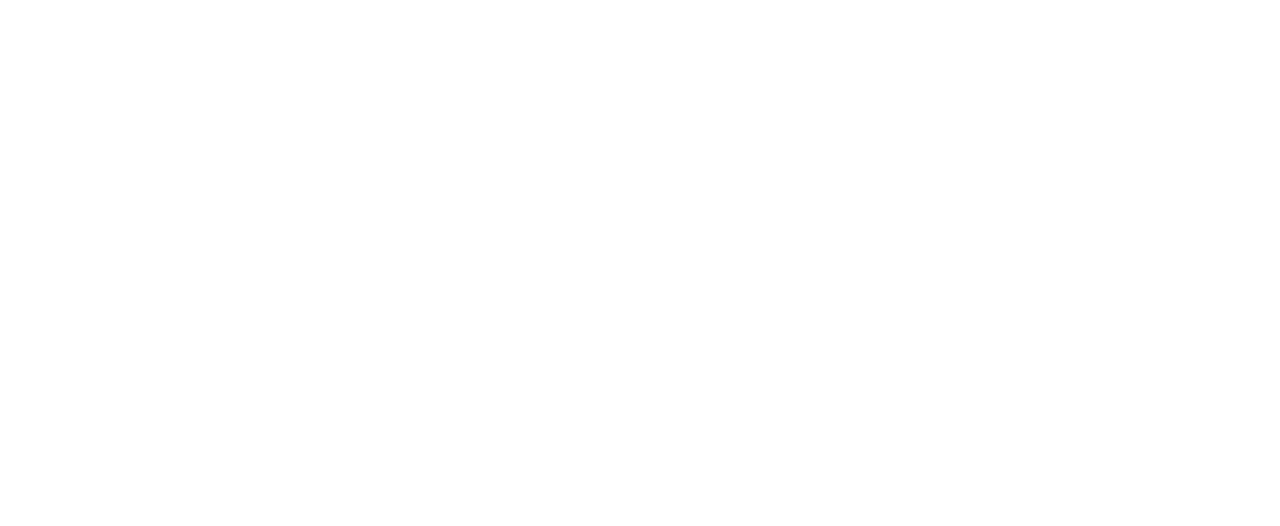
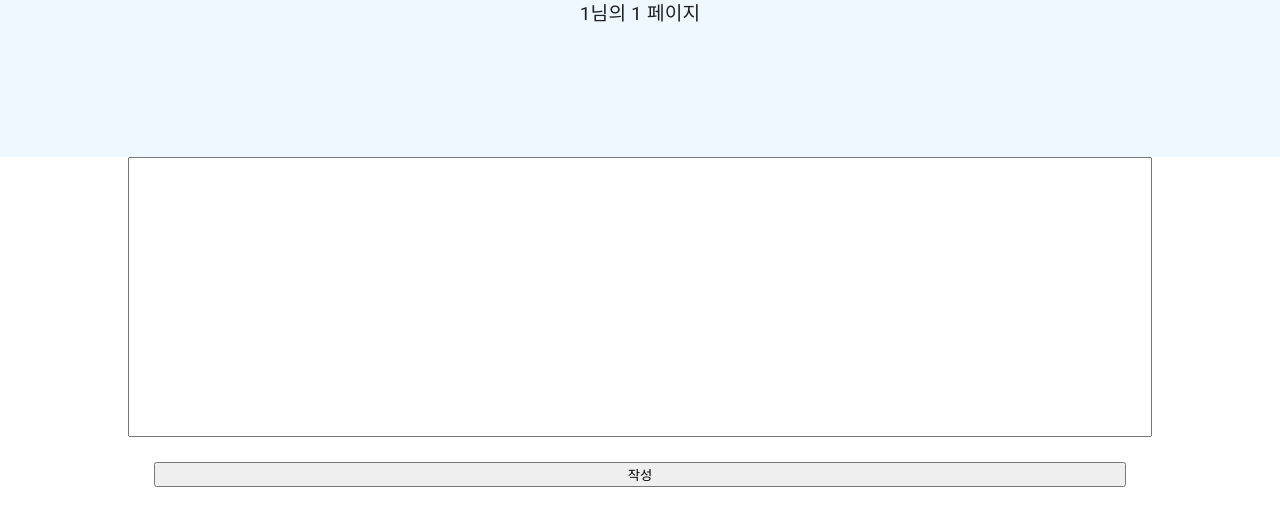
Before and after one commit to hwanhee-k/Smart-medical-App, a React (Create React App) app in the folder order-app/: page /reception/1/1 in a window 1280 px wide. Before the commit this address had no page. Shown: the top 526 px of the page. Built offline with nearby package versions, Linux system fonts and the light colour scheme.

Commit message:
접수순서 게시글 페이지 구성, 라우팅완료

```diff
--- a/order-app/src/App.js
+++ b/order-app/src/App.js
@@ -2,12 +2,18 @@
 import MainPage from "./page/MainPage";
 import DraggableList from "./component/DraggableList";
 import { Routes, Route } from "react-router-dom";
+import ReceptionPage from "./page/DetailPage/ReceptionPage";
 
 function App() {
   return (
     <div className="App">
       <Routes>
         <Route exact path="/" element={<MainPage />} />
+        <Route
+          exact
+          path="/reception/:content/:name"
+          element={<ReceptionPage />}
+        />
       </Routes>
     </div>
   );
--- a/order-app/src/component/DraggableList.js
+++ b/order-app/src/component/DraggableList.js
@@ -3,9 +3,11 @@
 import Toggle from "./toggle";
 import DragHandleIcon from "@mui/icons-material/DragHandle";
 import styled from "styled-components";
+import { useNavigate } from "react-router-dom";
 
 const DraggableList = ({ items }) => {
   const [state, setState] = useState([]);
+  const navigate = useNavigate();
 
   // Array를 setState 하기 위한 함수
   const createReorderedData = (arr, start_idx, end_idx) => {
@@ -49,6 +51,13 @@
         }
       })
     );
+  };
+
+  //환자이름, 콘텐츠에 따라 라우팅관리하는 함수
+  const handleDetailContentClick = (content) => {
+    console.log(content);
+    //content따라서 다른페이지로 navigate
+    navigate(`/reception/${content}`);
   };
 
   useEffect(() => {
@@ -103,7 +112,15 @@
                                             className="name"
                                           >
                                             <DragContentContainer>
-                                              <span>{content[idx]}</span>
+                                              <span
+                                                onClick={() =>
+                                                  navigate(
+                                                    `/reception/${content[idx]}/${name}`
+                                                  )
+                                                }
+                                              >
+                                                {content[idx]}
+                                              </span>
                                               <DragHandleIconSpan>
                                                 <DragHandleIcon />
                                               </DragHandleIconSpan>
--- a/order-app/src/component/OrderDraggableList.js
+++ /dev/null
@@ -1,2 +0,0 @@
-import React, { useEffect, useState } from "react";
-import { DragDropContext, Droppable, Draggable } from "react-beautiful-dnd";
--- /dev/null
+++ b/order-app/src/component/Write.js
@@ -0,0 +1,46 @@
+import React, { useState } from "react";
+import styled from "styled-components";
+
+const Write = () => {
+  const [textState, setTextState] = useState("");
+
+  const handleSubmit = (e) => {
+    alert(`${textState} 작성완료!`);
+  };
+  const handleChange = (e) => {
+    setTextState(e.target.value);
+    e.preventDefault();
+  };
+
+  return (
+    <ContainerForm onSubmit={handleSubmit}>
+      <TextInput
+        type="text"
+        value={textState}
+        onChange={handleChange}
+      ></TextInput>
+      <BtnInput type="submit" value="작성"></BtnInput>
+    </ContainerForm>
+  );
+};
+
+export default Write;
+
+const ContainerForm = styled.form`
+  width: 100%;
+  height: 70vh;
+  display: flex;
+  align-content: center;
+  flex-direction: column;
+  flex-wrap: wrap;
+`;
+
+const TextInput = styled.input`
+  width: 80%;
+  height: 50%;
+  font-size: x-large;
+`;
+
+const BtnInput = styled.input`
+  margin: 2%;
+`;
--- /dev/null
+++ b/order-app/src/page/DetailPage/ReceptionPage.js
@@ -0,0 +1,25 @@
+import React from "react";
+import Write from "../../component/Write";
+import { useParams } from "react-router-dom";
+import styled from "styled-components";
+
+const ReceptionPage = () => {
+  const { content, name } = useParams();
+
+  return (
+    <>
+      <Container>
+        {name}님의 {content} 페이지
+      </Container>
+      <Write />
+    </>
+  );
+};
+
+export default ReceptionPage;
+
+const Container = styled.div`
+  padding-bottom: 10%;
+  background-color: aliceblue;
+  font-size: larger;
+`;
```
